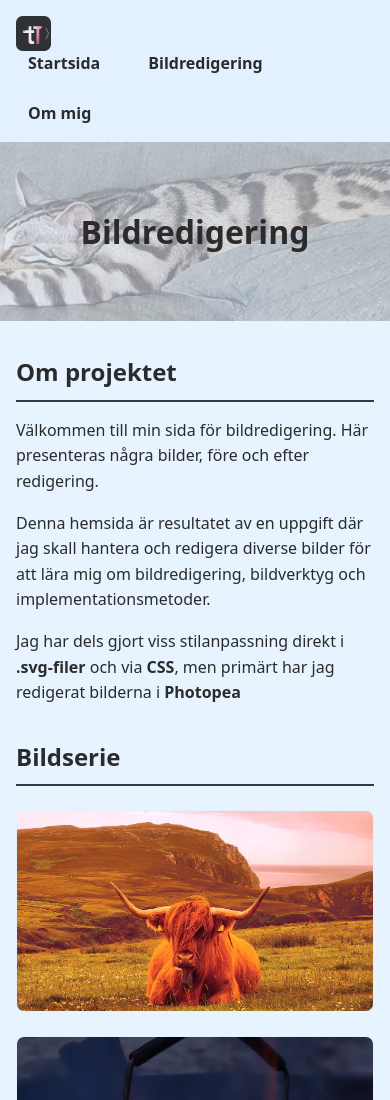
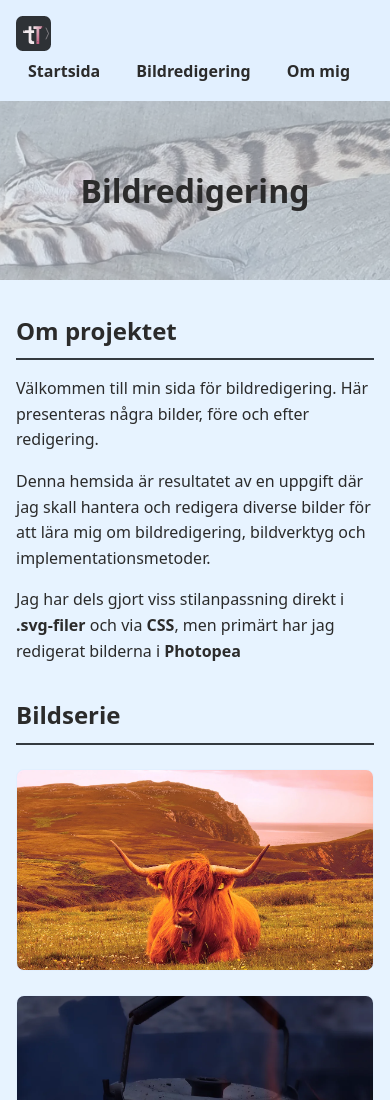
Before and after one commit to mthorgren/tT-gtech-l2, a plain HTML site: page docs/index.html in a window 390 px wide. Shown: the top 1100 px of the page. Drawn offline with Linux system fonts and the light colour scheme.

Commit message:
Added queried styling to linebreak navigation buttons for very small screens viewports.

```diff
--- a/docs/style/style.css
+++ b/docs/style/style.css
@@ -267,3 +267,17 @@ footer {
         min-width: 128px;
     }
 }
+
+@media (max-width: 480px) {
+    .header-container {
+        justify-content: flex-start;
+        gap: 0.5rem;
+    }
+    nav {
+        flex-basis: 100%;
+    }
+    nav ul {
+        justify-content: flex-start;
+        gap: 0.25rem 0.75rem;
+    }
+}
```
